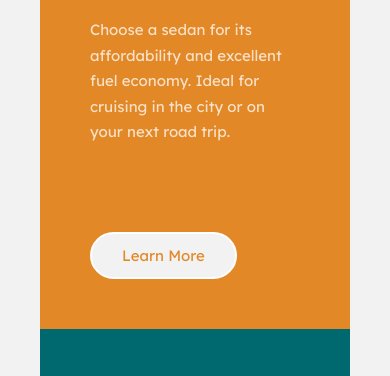
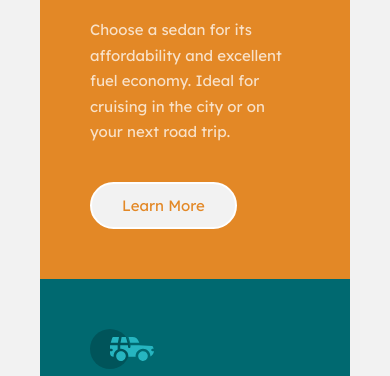
Before and after one commit to MatejBumbera/3-column-preview-card-component, a plain HTML site: page index.html in a window 390 px wide. Shown: the part 206-582 px from the top of the page. Drawn offline with Linux system fonts and the light colour scheme.

Commit message:
updated readme, minor changes

```diff
--- a/style.css
+++ b/style.css
@@ -100,7 +100,7 @@ main {
     color: hsl(228, 45%, 44%);
 }
 
-@media only screen and (max-width: 929px) {
+@media only screen and (max-width: 959px) {
     #sedans {
         border-radius: 6px  0 0 6px;
     }
@@ -112,7 +112,7 @@ main {
     }
 }
 
-@media only screen and (max-width: 619px) {
+@media only screen and (max-width: 649px) {
     #sedans {
         border-radius: 6px 6px 0 0;
     }
@@ -122,4 +122,7 @@ main {
     #luxury {
         border-radius: 0 0 6px 6px;
     }
+    section {
+        height: 370px;
+    }
 }
```
Also changed, not shown: index.html (+0 -5 lines), screenshot.jpg (added), 2 other files.
